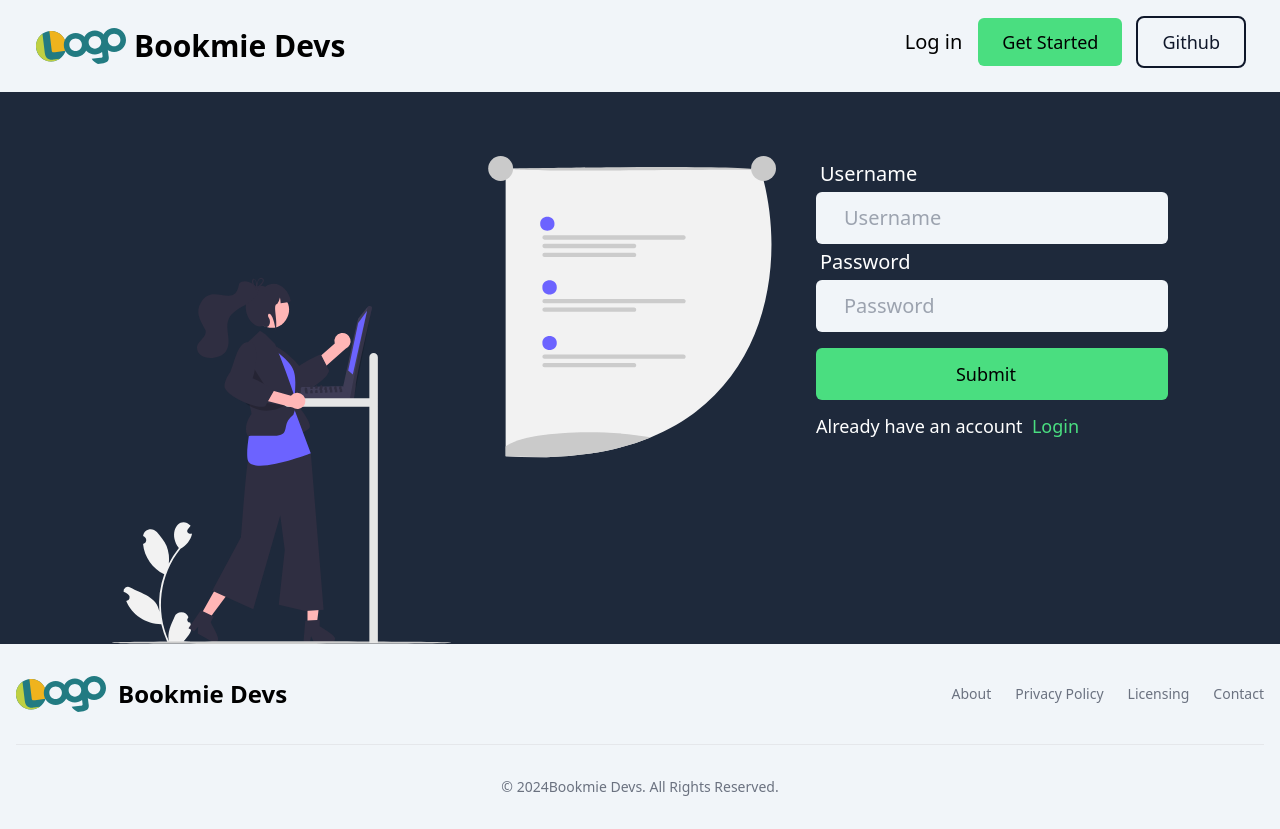
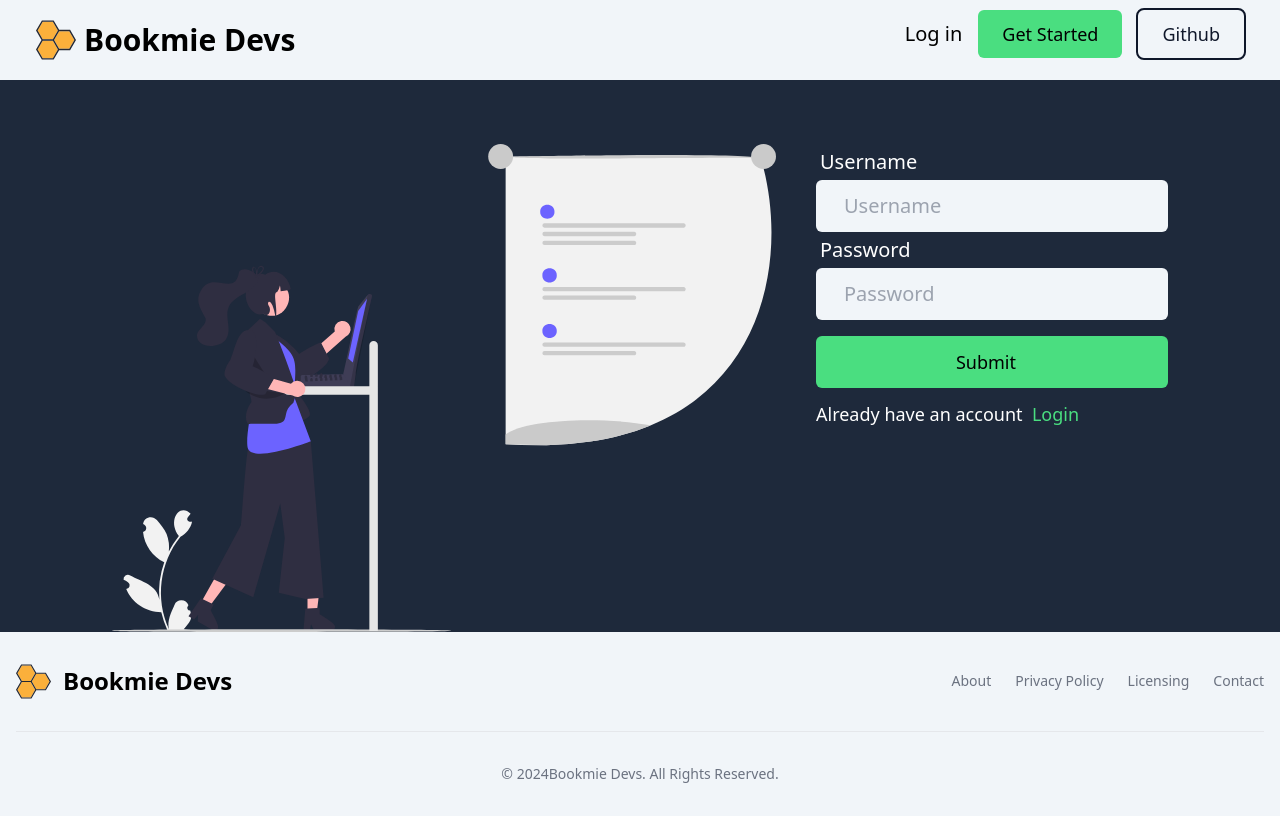
Before and after one commit to Bookmie-Devs/bookmie-devs-official-frontend, a React (Vite) app: page /signup in a window 1280 px wide. Built offline with nearby package versions, Linux system fonts and the light colour scheme.

Commit message:
update:logo

```diff
--- a/src/App.tsx
+++ b/src/App.tsx
@@ -1,10 +1,9 @@
 // import { useState } from "react";
 import Home from "./pages/HomePage/Home";
 import { BrowserRouter, Routes, Route } from "react-router-dom";
-import Layout from "./Layout/Layout";
+import Layout from "./layout/Layout";
 import Login from "./pages/LoginPage/Login";
 import Signup from "./pages/SignupPage/Signup";
-
 
 // import "./App.css";
 
--- a/src/Layout/Footer.tsx
+++ b/src/layout/Footer.tsx
@@ -1,3 +1,5 @@
+import logo from "../assets/logo.svg";
+
 function Footer() {
   return (
     <footer className="bg-slate-100 shadow dark:bg-slate-800">
@@ -7,7 +9,7 @@ function Footer() {
             href="/"
             className="flex items-center mb-4 sm:mb-0 space-x-3 rtl:space-x-reverse"
           >
-            <img width={90} src="logo.svg" />
+            <img width={35} src={logo} />
             <span className="self-center text-2xl font-semibold whitespace-nowrap dark:text-white">
               Bookmie Devs
             </span>
--- a/src/Layout/Layout.tsx
+++ b/src/layout/Layout.tsx
@@ -1,8 +1,8 @@
 // import React from 'react'
 
 import { Outlet } from "react-router-dom";
-import NavBar from "../Layout/NavBar";
-import Footer from "../Layout/Footer";
+import NavBar from "./NavBar";
+import Footer from "./Footer";
 
 function Layout() {
   return (
--- a/src/Layout/Logo.tsx
+++ b/src/layout/Logo.tsx
@@ -1,4 +1,5 @@
 import { Link } from "react-router-dom";
+import logo from "../assets/logo.svg";
 
 function Logo() {
   return (
@@ -6,7 +7,7 @@ function Logo() {
       to={"/"}
       className="dark:text-white text-black font-extrabold flex items-center space-x-2"
     >
-      <img width={90} src="logo.svg" />
+      <img width={40} src={logo} />
       <p className="text-3xl">Bookmie Devs</p>
     </Link>
   );
--- a/src/Layout/NavBar.tsx
+++ b/src/layout/NavBar.tsx
@@ -3,7 +3,7 @@ import Logo from "./Logo";
 
 function NavBar() {
   return (
-    <nav className="dark:bg-slate-800 bg-slate-100 flex justify-between shadow-2xl shadow-emerald-200 px-9 py-7">
+    <nav className="dark:bg-slate-800 bg-slate-100 flex justify-between shadow-2xl shadow-emerald-200 px-9 py-5">
       <Logo />
       <div className="space-x-4 hidden sm:inline">
         <Link to={"login"} className="text-xl text-black dark:text-white">
```
Also changed, not shown: public/logo.svg (deleted), src/assets/logo.svg (added).
